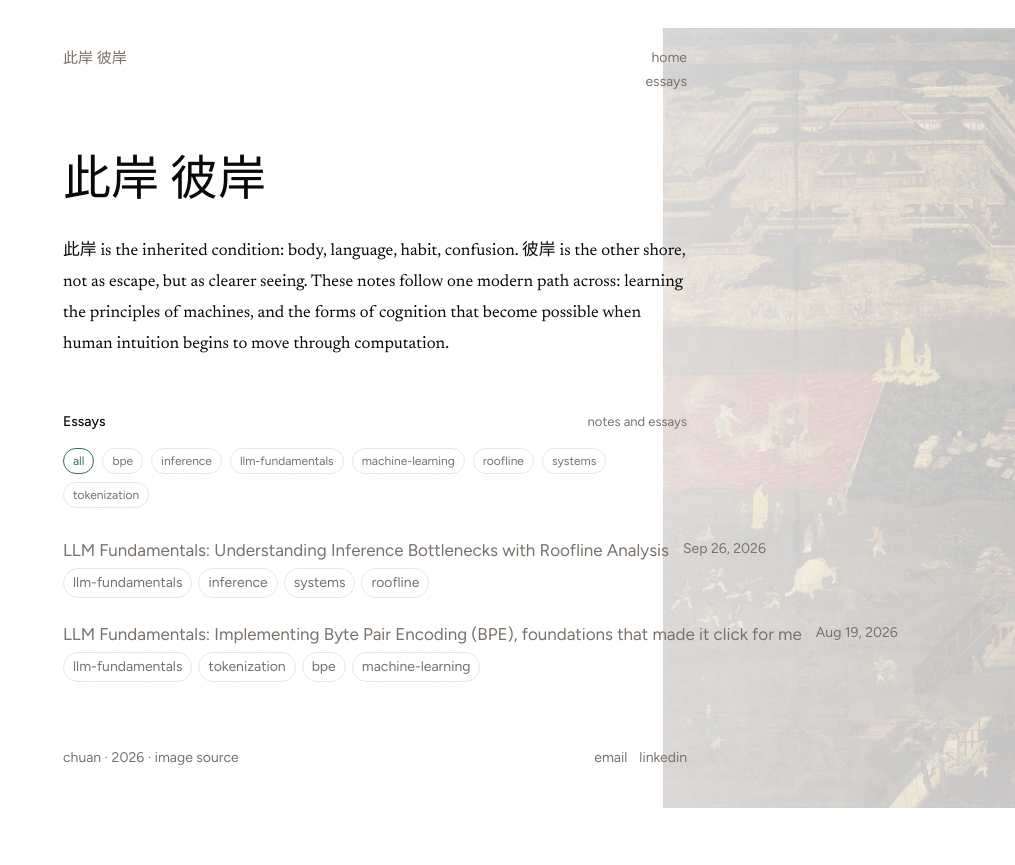
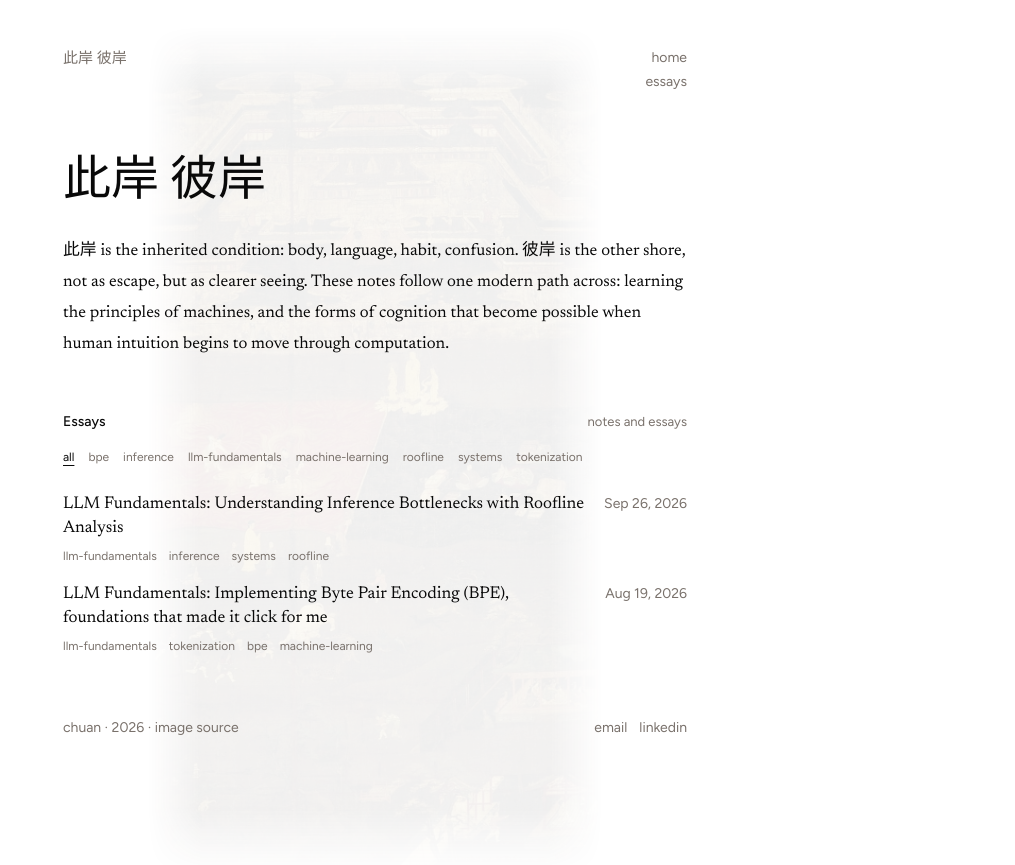
Before and after one commit to masterkeywikz/masterkeywikz.github.io, a Jekyll site: the page built from index.html, in a window 1280 px wide. Shown: the top 865 px of the page, without its empty margins (265-1280 px from the left). Built offline with Jekyll 4.4.1, drawn with Linux system fonts in a browser that asks for light colours.

Commit message:
Restore original blog typography and balance background artwork

```diff
--- a/index.html
+++ b/index.html
@@ -29,7 +29,6 @@
         --muted: #79716b;
         --border: #e8e6e3;
         --surface: #f7f7f6;
-        --accent: #2f6d62;
       }
 
       * {
@@ -41,10 +40,7 @@
       }
 
       body {
-        background:
-          linear-gradient(90deg, rgba(255, 255, 255, 0.97) 0%, rgba(255, 255, 255, 0.88) 52%, rgba(255, 255, 255, 0.72) 100%),
-          url("/assets/images/nihe-byakudo-bg.jpg") right -68px top 28px / min(42vw, 420px) auto no-repeat fixed,
-          var(--background);
+        background: var(--background);
         color: var(--foreground);
         font-family: "Newsreader", ui-serif, Georgia, serif;
         font-size: 16px;
@@ -52,6 +48,25 @@
         margin: 0;
         text-rendering: optimizeLegibility;
         -webkit-font-smoothing: antialiased;
+      }
+
+      body::before {
+        background: url("/assets/images/nihe-byakudo-bg.jpg") center / contain no-repeat;
+        content: "";
+        inset: 24px;
+        margin: auto;
+        max-width: calc((100vh - 48px) * 969 / 1800);
+        mask-image: linear-gradient(to right, transparent, #000 12%, #000 88%, transparent),
+          linear-gradient(to bottom, transparent, #000 8%, #000 92%, transparent);
+        mask-composite: intersect;
+        opacity: 0.07;
+        pointer-events: none;
+        position: fixed;
+        z-index: -1;
+      }
+
+      body {
+        isolation: isolate;
       }
 
       a {
@@ -89,7 +104,7 @@
       nav,
       .section-note,
       footer,
-      .essay span {
+      .essay-date {
         font-family: "Figtree", ui-sans-serif, system-ui, sans-serif;
       }
 
@@ -169,30 +184,30 @@
       .tag-filter {
         display: flex;
         flex-wrap: wrap;
-        gap: 8px;
+        gap: 6px 14px;
         margin: 0 0 18px;
       }
 
       .tag-filter button,
       .essay-tags span {
         appearance: none;
-        background: rgba(255, 255, 255, 0.78);
-        border: 1px solid var(--border);
-        border-radius: 999px;
+        background: none;
+        border: 0;
+        border-radius: 0;
         color: var(--muted);
         cursor: pointer;
         font-family: "Figtree", ui-sans-serif, system-ui, sans-serif;
         font-size: 12px;
         line-height: 18px;
-        padding: 3px 9px;
+        padding: 0;
         text-decoration: none;
       }
 
       .tag-filter button:hover,
-      .tag-filter button[aria-pressed="true"],
-      .essay-tags span:hover {
-        border-color: var(--accent);
-        color: var(--accent);
+      .tag-filter button[aria-pressed="true"] {
+        color: var(--foreground);
+        text-decoration: underline;
+        text-underline-offset: 4px;
       }
 
       h3 {
@@ -210,13 +225,18 @@
         display: flex;
         gap: 14px;
         justify-content: space-between;
-        padding: 12px 0;
+        padding: 9px 0;
         text-decoration: none;
       }
 
       .essay-text {
         display: grid;
         gap: 6px;
+        min-width: 0;
+      }
+
+      .essay[hidden] {
+        display: none;
       }
 
       .essay strong {
@@ -225,7 +245,7 @@
         line-height: 24px;
       }
 
-      .essay span {
+      .essay-date {
         color: var(--muted);
         flex: 0 0 auto;
         font-size: 14px;
@@ -235,7 +255,11 @@
       .essay-tags {
         display: flex;
         flex-wrap: wrap;
-        gap: 6px;
+        gap: 4px 12px;
+      }
+
+      .essay-tags span {
+        cursor: inherit;
       }
 
       footer {
@@ -255,11 +279,9 @@
       }
 
       @media (max-width: 680px) {
-        body {
-          background:
-            linear-gradient(rgba(255, 255, 255, 0.9), rgba(255, 255, 255, 0.96)),
-            url("/assets/images/nihe-byakudo-bg.jpg") right -72px top 18px / 210px auto no-repeat fixed,
-            var(--background);
+        body::before {
+          inset: 16px;
+          max-height: calc((100vw - 32px) * 1800 / 969);
         }
 
         .page {
@@ -324,7 +346,7 @@
                     </span>
                   {% endif %}
                 </span>
-                <span>{{ post.date | date: "%b %-d, %Y" }}</span>
+                <span class="essay-date">{{ post.date | date: "%b %-d, %Y" }}</span>
               </a>
             {% endfor %}
           </div>
```
Also changed, not shown: _layouts/post.html (+27 -13 lines).
